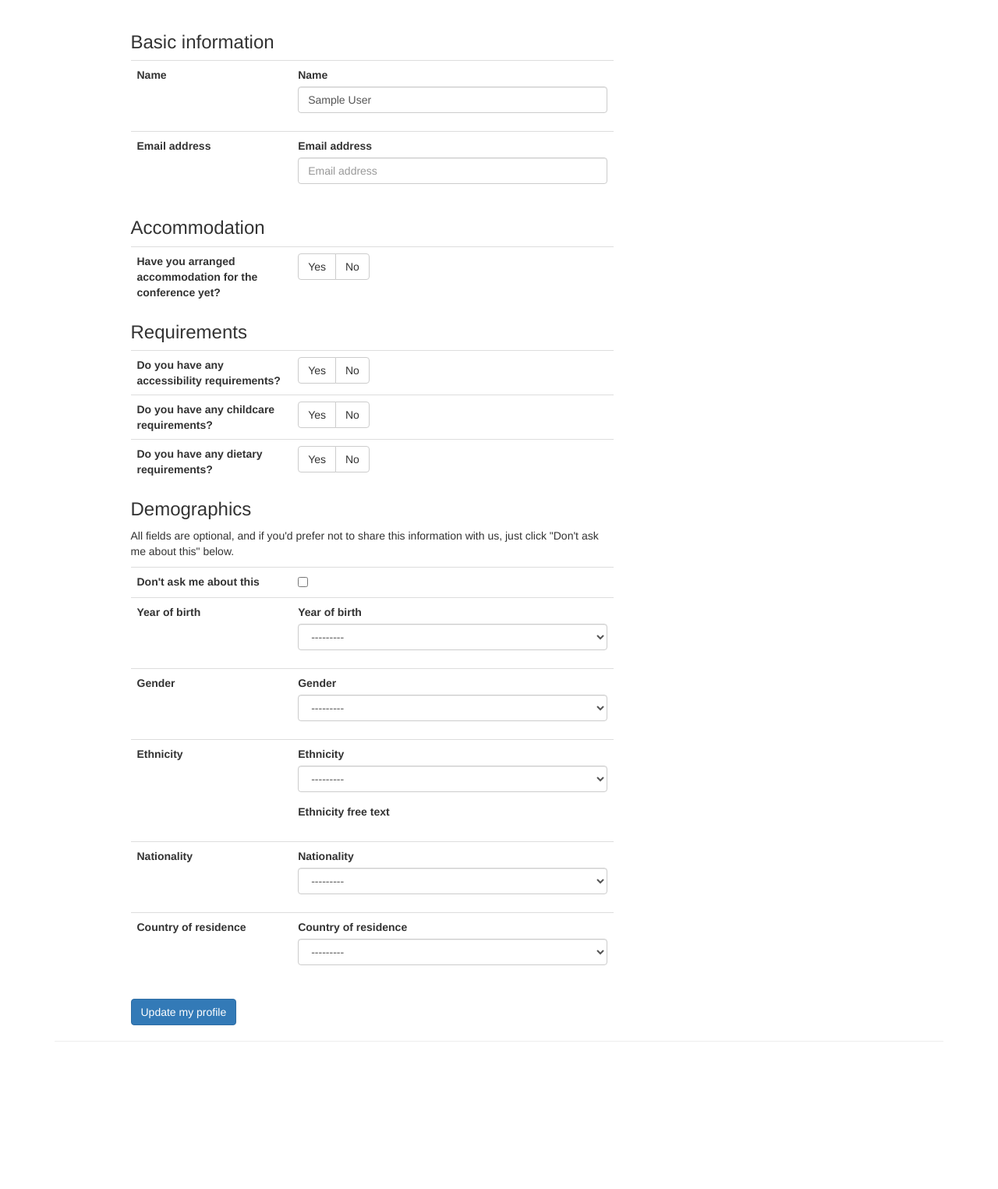
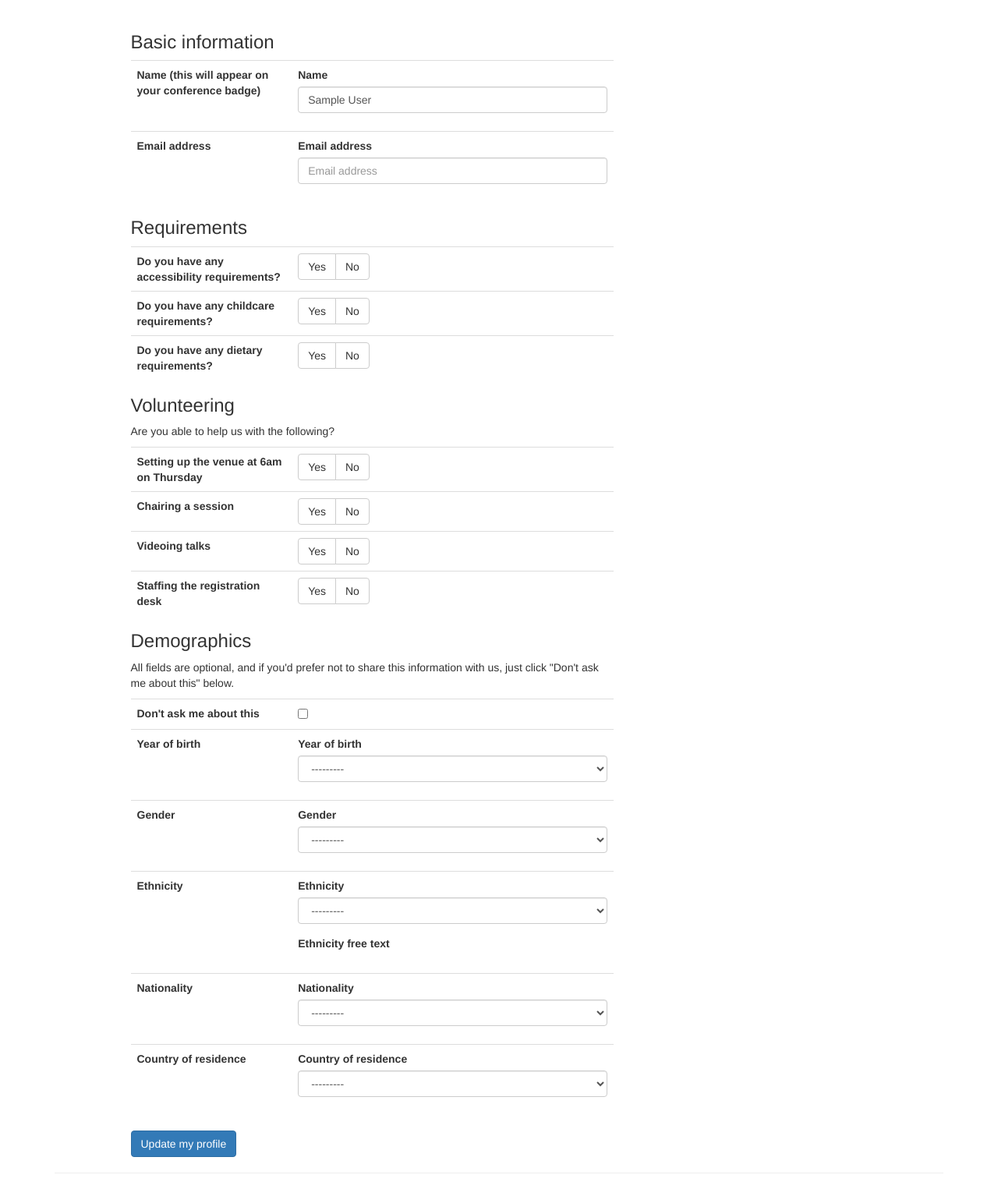
Before and after one commit to PyconUK/ironcage, a Django app: page /profile/edit/ in a window 1280 px wide. Shown: the part 51-1576 px from the top of the page at 78% size. Before the commit the page ends 1387 px from the top, so only its background shows below. Run offline with Django 3.2, Linux system fonts and the light colour scheme; the visitor is signed in with stand-in values (Sample User, id 1); data that the repository does not hold is empty; some libraries are stand-ins or nearby versions.

Commit message:
Add volunteering to profile form

```diff
--- a/accounts/forms.py
+++ b/accounts/forms.py
@@ -59,7 +59,10 @@ class ProfileForm(forms.ModelForm):
         fields = [
             'name',
             'email_addr',
-            'has_booked_hotel',
+            'volunteer_setup',
+            'volunteer_session_chair',
+            'volunteer_videoer',
+            'volunteer_reg_desk',
             'accessibility_reqs_yn',
             'accessibility_reqs',
             'childcare_reqs_yn',
--- a/accounts/models.py
+++ b/accounts/models.py
@@ -77,6 +77,10 @@ class User(AbstractBaseUser, PermissionsMixin):
     dietary_reqs = models.TextField(null=True, blank=True)
     is_ukpa_member = models.NullBooleanField(null=True, blank=True)
     has_booked_hotel = models.NullBooleanField()
+    volunteer_setup = models.NullBooleanField()
+    volunteer_session_chair = models.NullBooleanField()
+    volunteer_videoer = models.NullBooleanField()
+    volunteer_reg_desk = models.NullBooleanField()
 
     created_at = models.DateTimeField(auto_now_add=True)
     updated_at = models.DateTimeField(auto_now=True)
@@ -172,3 +176,15 @@ class User(AbstractBaseUser, PermissionsMixin):
 
     def one_proposal_accepted(self):
         return len(self.accepted_proposals()) == 1
+
+    def things_volunteered_for(self):
+        things = []
+        if self.volunteer_setup:
+            things.append('Help with setup at 6am on Thursday morning')
+        if self.volunteer_session_chair:
+            things.append('Chair a session')
+        if self.volunteer_videoer:
+            things.append('Help with videoing talks')
+        if self.volunteer_reg_desk:
+            things.append('Staff the registration desk')
+        return things
--- a/accounts/templates/accounts/edit_profile.html
+++ b/accounts/templates/accounts/edit_profile.html
@@ -11,31 +11,12 @@
         <h3>Basic information</h3>
         <table class="table">
           <tr>
-            <th class="col-md-4">Name</th>
+            <th class="col-md-4">Name (this will appear on your conference badge)</th>
             <td>{% bootstrap_field form.name layout='inline' %}</td>
           </tr>
           <tr>
             <th class="col-md-4">Email address</th>
             <td>{% bootstrap_field form.email_addr layout='inline' %}</td>
-          </tr>
-        </table>
-      </div>
-
-      <div>
-        <h3>Accommodation</h3>
-        <table class="table">
-          <tr>
-            <th class="col-md-4">Have you arranged accommodation for the conference yet?</th>
-            <td>
-              <div class="btn-group" data-toggle="buttons">
-                <label class="btn btn-default{% if form.has_booked_hotel.value == True %} active{% endif %}">
-                  <input type="radio" name="has_booked_hotel" value="2" {% if form.has_booked_hotel.value == True %} checked{% endif %}>Yes
-                </label>
-                <label class="btn btn-default{% if form.has_booked_hotel.value == False %} active{% endif %}">
-                  <input type="radio" name="has_booked_hotel" value="3" {% if form.has_booked_hotel.value == False %} checked{% endif %}>No
-                </label>
-              </div>
-            </td>
           </tr>
         </table>
       </div>
@@ -85,6 +66,68 @@
                 </label>
               </div>
               {% bootstrap_field form.dietary_reqs layout='inline' placeholder='Please tell us more' %}
+            </td>
+          </tr>
+        </table>
+      </div>
+
+      <div>
+        <h3>Volunteering</h3>
+        <p>Are you able to help us with the following?</p>
+        <table class="table">
+          <tr>
+            <th class="col-md-4">Setting up the venue at 6am on Thursday</th>
+            <td>
+              <div class="btn-group" data-toggle="buttons">
+                <label class="btn btn-default{% if form.volunteer_setup.value == True %} active{% endif %}">
+                  <input type="radio" name="volunteer_setup" value="2" {% if form.volunteer_setup.value == True %} checked{% endif %}>Yes
+                </label>
+                <label class="btn btn-default{% if form.volunteer_setup.value == False %} active{% endif %}">
+                  <input type="radio" name="volunteer_setup" value="3" {% if form.volunteer_setup.value == False %} checked{% endif %}>No
+                </label>
+              </div>
+            </td>
+          </tr>
+
+          <tr>
+            <th class="col-md-4">Chairing a session</th>
+            <td>
+              <div class="btn-group" data-toggle="buttons">
+                <label class="btn btn-default{% if form.volunteer_session_chair.value == True %} active{% endif %}">
+                  <input type="radio" name="volunteer_session_chair" value="2" {% if form.volunteer_session_chair.value == True %} checked{% endif %}>Yes
+                </label>
+                <label class="btn btn-default{% if form.volunteer_session_chair.value == False %} active{% endif %}">
+                  <input type="radio" name="volunteer_session_chair" value="3" {% if form.volunteer_session_chair.value == False %} checked{% endif %}>No
+                </label>
+              </div>
+            </td>
+          </tr>
+
+          <tr>
+            <th class="col-md-4">Videoing talks</th>
+            <td>
+              <div class="btn-group" data-toggle="buttons">
+                <label class="btn btn-default{% if form.volunteer_videoer.value == True %} active{% endif %}">
+                  <input type="radio" name="volunteer_videoer" value="2" {% if form.volunteer_videoer.value == True %} checked{% endif %}>Yes
+                </label>
+                <label class="btn btn-default{% if form.volunteer_videoer.value == False %} active{% endif %}">
+                  <input type="radio" name="volunteer_videoer" value="3" {% if form.volunteer_videoer.value == False %} checked{% endif %}>No
+                </label>
+              </div>
+            </td>
+          </tr>
+
+          <tr>
+            <th class="col-md-4">Staffing the registration desk</th>
+            <td>
+              <div class="btn-group" data-toggle="buttons">
+                <label class="btn btn-default{% if form.volunteer_reg_desk.value == True %} active{% endif %}">
+                  <input type="radio" name="volunteer_reg_desk" value="2" {% if form.volunteer_videoer.value == True %} checked{% endif %}>Yes
+                </label>
+                <label class="btn btn-default{% if form.volunteer_reg_desk.value == False %} active{% endif %}">
+                  <input type="radio" name="volunteer_reg_desk" value="3" {% if form.volunteer_videoer.value == False %} checked{% endif %}>No
+                </label>
+              </div>
             </td>
           </tr>
         </table>
```
Also changed, not shown: accounts/templates/accounts/_profile_details.html (+15 -20 lines), accounts/migrations/0009_auto_20171012_1303.py (added).
